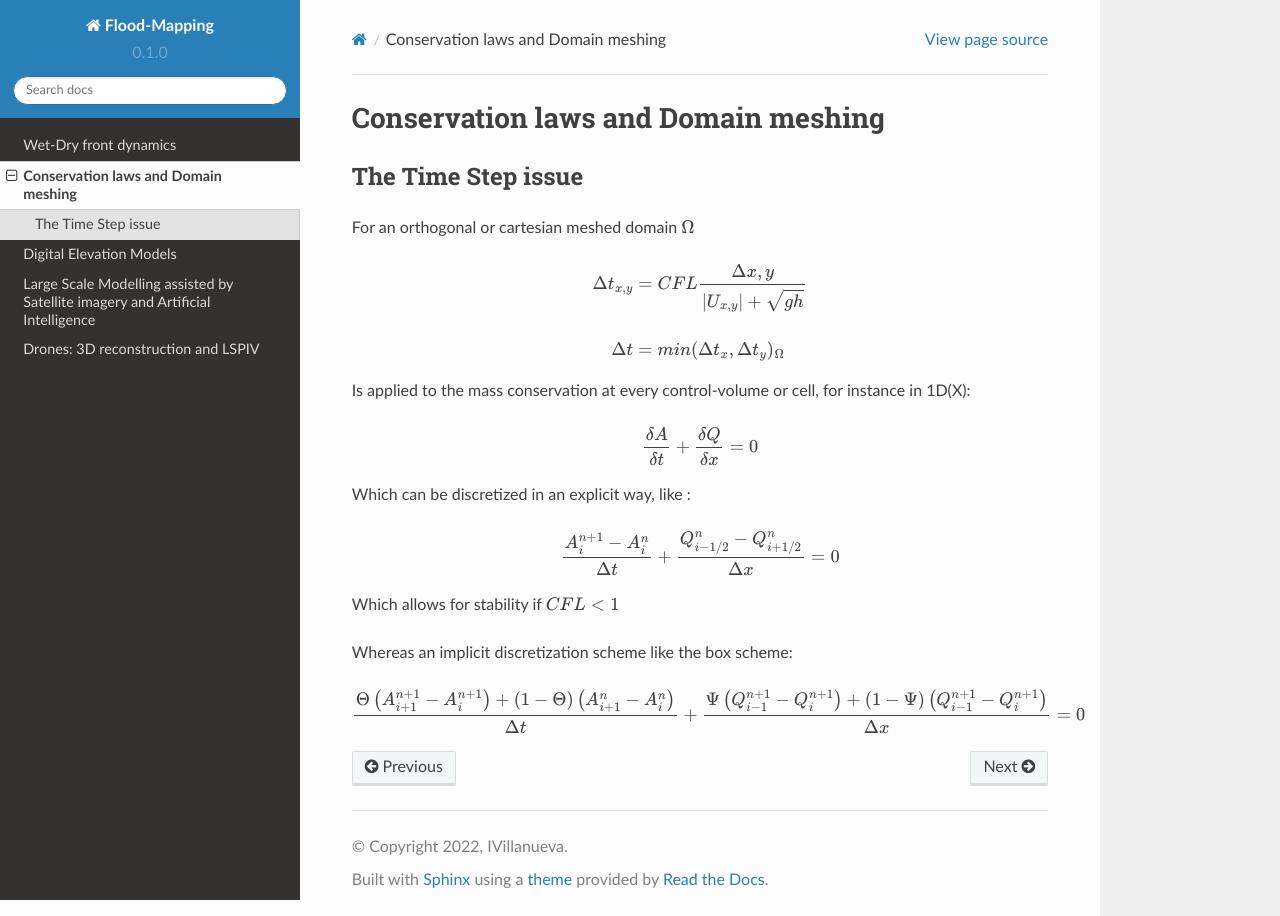
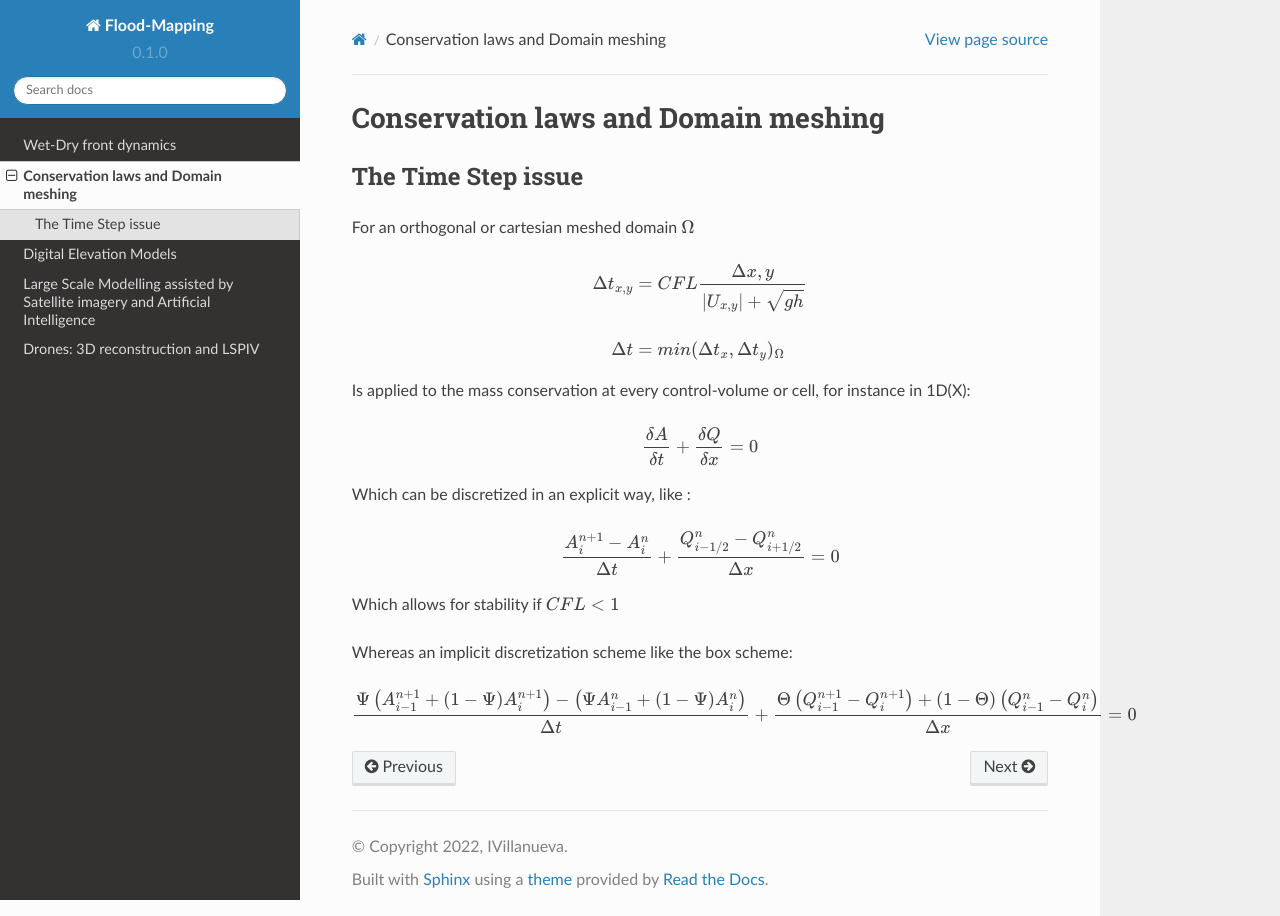
Before and after one commit to ivillamadrid/FloodMapping, a Sphinx documentation site: the page built from docs/source/claws.rst, in a window 1280 px wide. Built offline with Sphinx 7.4.7 and the Read the Docs theme 2.0.0, drawn with Linux system fonts in a browser that asks for light colours.

Commit message:
Update claws.rst

```diff
--- a/docs/source/claws.rst
+++ b/docs/source/claws.rst
@@ -31,4 +31,4 @@ Whereas an implicit discretization scheme like the box scheme:
 
 .. math::
 
-  \frac{ \Theta \left( A^{n+1}_{i+1} - A^{n+1}_i \right)+ (1-\Theta)\left( A^{n}_{i+1} - A^{n}_i \right)} {\Delta t} + \frac{\Psi \left(Q^{n+1}_{i-1}-Q^{n+1}_{i}\right)+(1-\Psi)\left( Q^{n+1}_{i-1}-Q^{n+1}_{i}\right)} {\Delta x}=0
+  \frac{ \Psi \left( A^{n+1}_{i-1} + (1-\Psi) A^{n+1}_i \right)- \left( \Psi A^{n}_{i-1} + (1-\Psi) A^{n}_i \right)} {\Delta t} + \frac{\Theta \left(Q^{n+1}_{i-1}-Q^{n+1}_{i}\right)+(1-\Theta)\left( Q^{n}_{i-1}-Q^{n}_{i}\right)} {\Delta x}=0
```
